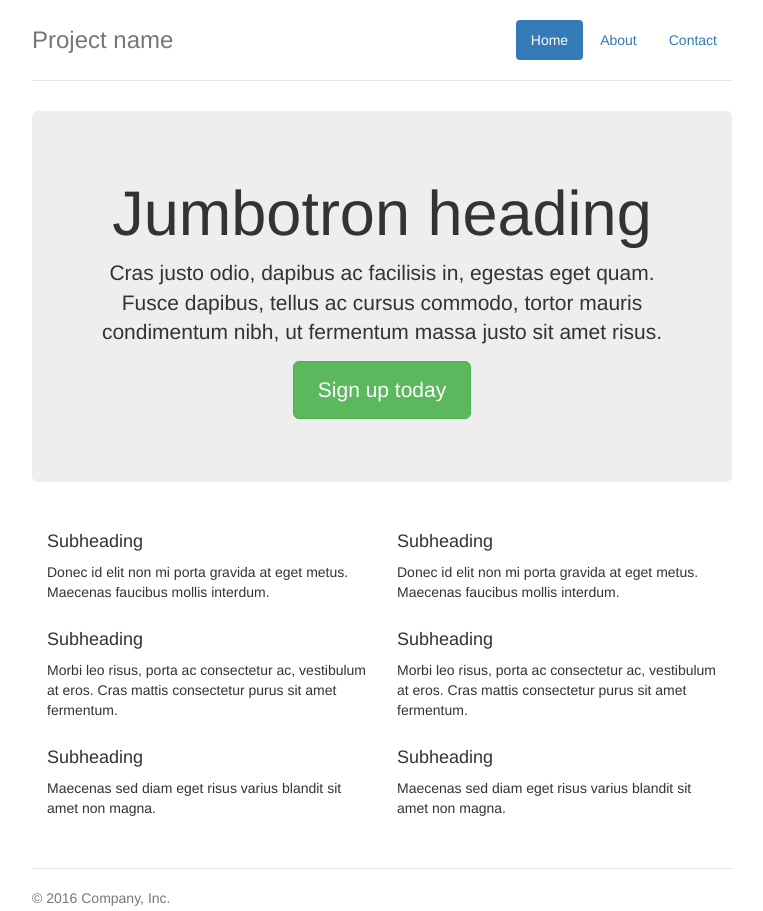
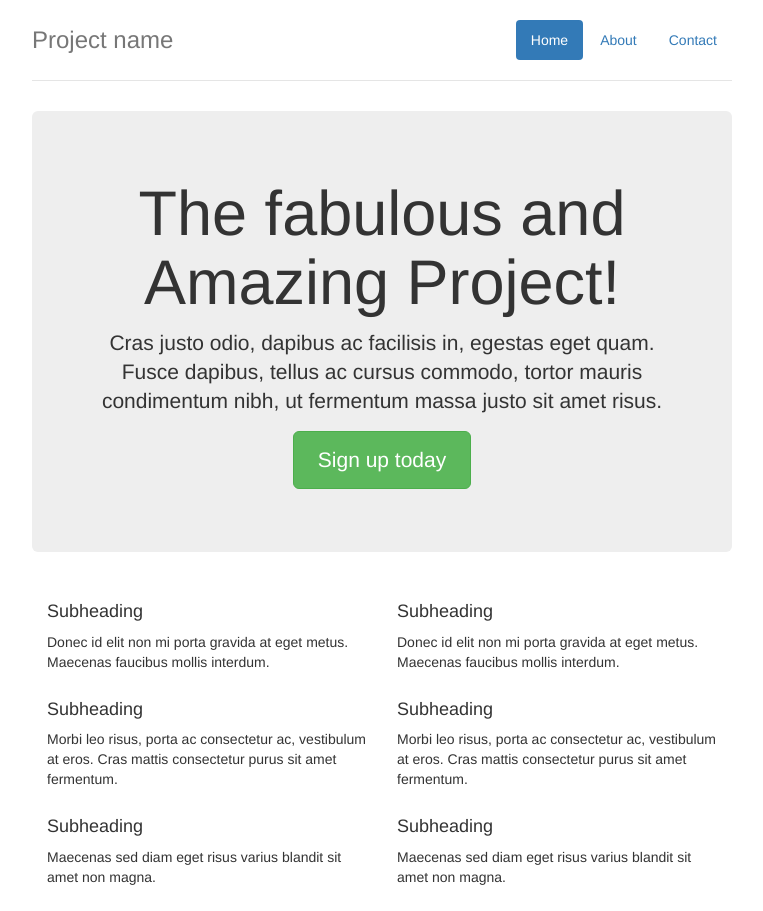
Before and after one commit to mcocam/jumbotron-narrow, a plain HTML site: page index.html in a window 1280 px wide. Shown: the top 911 px of the page, without its empty margins (258-1021 px from the left). Drawn offline with Linux system fonts and the light colour scheme.

Commit message:
Heading changed

```diff
--- a/index.html
+++ b/index.html
@@ -43,7 +43,7 @@
       </div>
 
       <div class="jumbotron">
-        <h1>Jumbotron heading</h1>
+        <h1>The fabulous and Amazing Project!</h1>
         <p class="lead">Cras justo odio, dapibus ac facilisis in, egestas eget quam. Fusce dapibus, tellus ac cursus commodo, tortor mauris condimentum nibh, ut fermentum massa justo sit amet risus.</p>
         <p><a class="btn btn-lg btn-success" href="#" role="button">Sign up today</a></p>
       </div>
```
